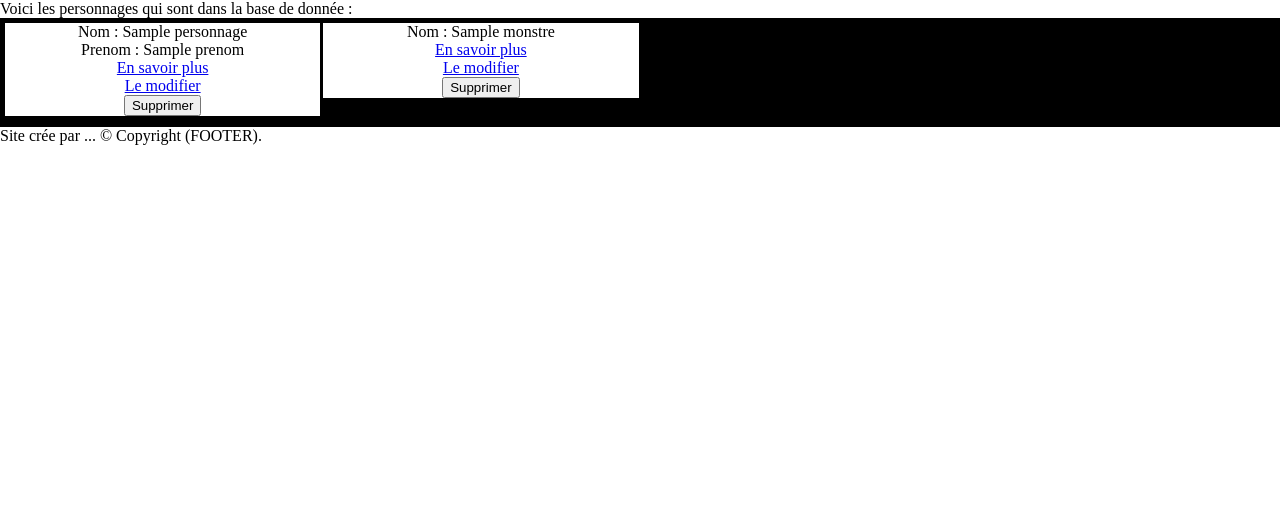
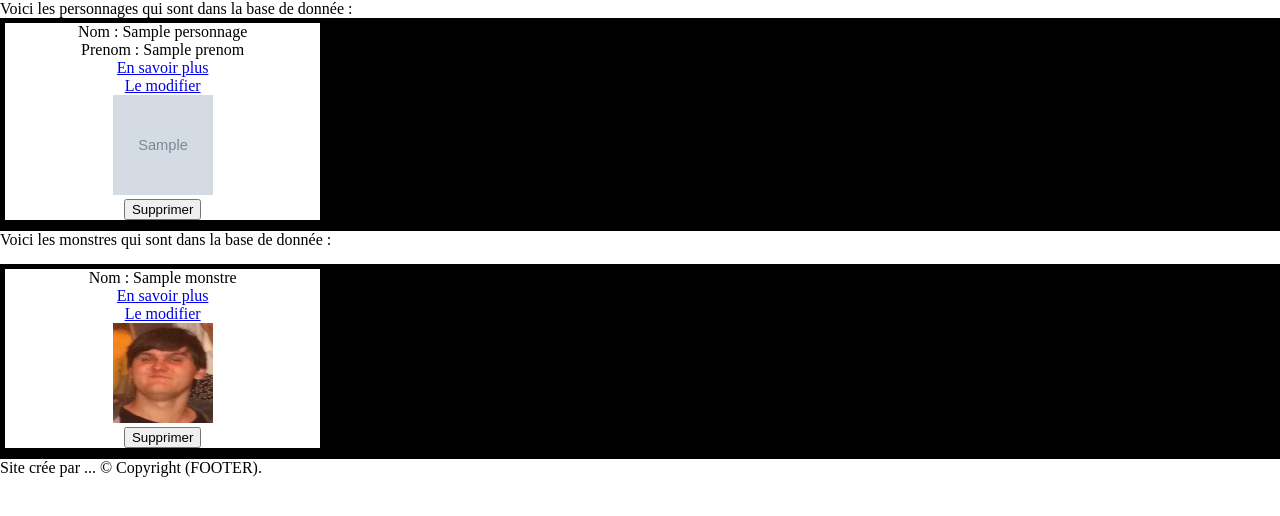
Before and after one commit to esomly19/FilRouge, a PHP site: template src/views/pages/liste.html.twig in a window 1280 px wide. Shown: the part 46-562 px from the top of the page. Run offline with PHP 8.4, Linux system fonts and the light colour scheme; the template is opened without the code that fills it: most values are stand-ins (such as "Sample title", 1, 10 or a date in 2020); grey boxes marked "Sample" are stand-in pictures; some libraries are stand-ins or nearby versions.

Commit message:
les photo

```diff
--- a/src/controllers/pagesController.php
+++ b/src/controllers/pagesController.php
@@ -30,7 +30,8 @@ class pagesController {
     public function detail($request, $response, $args)
     {
       $perso = Personnage::find(intVal($args['id']));
-      $this->container->view->render($response, 'pages/detail.html.twig', ['personnages'=>$perso]);
+      $monstre = Monsters::find(intVal($args['id']));
+      $this->container->view->render($response, 'pages/detail.html.twig', ['personnages'=>$perso, 'monstres'=>$monstre]);
     }
 
 // ------------- Supprime un perso -------------------------
@@ -39,7 +40,8 @@ class pagesController {
       //var_dump(Personnage::find(intVal($args['id'])));
       $perso->delete();
       $perso = Personnage::all();
-      $this->container->view->render($response, 'pages/liste.html.twig', ['personnages'=>$perso]);
+      $monstre = Monsters::all();
+      $this->container->view->render($response, 'pages/liste.html.twig', ['personnages'=>$perso, 'monstres'=>$monstre]);
     }
 
 // ----------- Créer un perso -----------------------
--- a/src/views/css/main.css
+++ b/src/views/css/main.css
@@ -6,6 +6,15 @@ background-color: black;
   grid-template-columns : 1fr 1fr 1fr 1fr;
   grid-template-rows: auto auto auto;
 }
+.container2 {
+  background-color: black;
+    gap: 3px;
+    margin-top: 15px;
+    border: 5px solid black;
+    display: grid;
+    grid-template-columns : 1fr 1fr 1fr 1fr;
+    grid-template-rows: auto auto auto;
+  }
 
 .case {
   background-color : white;
--- a/src/views/pages/liste.html.twig
+++ b/src/views/pages/liste.html.twig
@@ -19,6 +19,8 @@ Voici les personnages qui sont dans la base de donnée : </br>
   </br>
     <a href="{{ path_for('modifier', { 'id': perso.id }) }}" > Le modifier </a>
   </br>
+  <img src={{perso.photo}} alt="Dora" width="100" height="100">
+    </br>
     <input type="hidden" name="id" id="id" value="{{perso.id}}">
     <button type="submit"> Supprimer </button>
 
@@ -26,7 +28,8 @@ Voici les personnages qui sont dans la base de donnée : </br>
  </form>
 
     {% endfor %}
-
+</div>
+Voici les monstres qui sont dans la base de donnée : </br>
     <div class="container2">
     {% for monstre in monstres %}
 <form action="{{ path_for('supprimer')}}" method="post">
@@ -34,6 +37,8 @@ Voici les personnages qui sont dans la base de donnée : </br>
     <a href="{{ path_for('detail', { 'id': monstre.id }) }}" > En savoir plus </a>
   </br>
     <a href="{{ path_for('modifier', { 'id': monstre.id }) }}" > Le modifier </a>
+  </br>
+  <img src="../../img/totor.jpeg" alt="Dora" width="100" height="100">
   </br>
     <input type="hidden" name="id" id="id" value="{{monstre.id}}">
     <button type="submit"> Supprimer </button>
```
Also changed, not shown: img/totor.jpeg (added).
